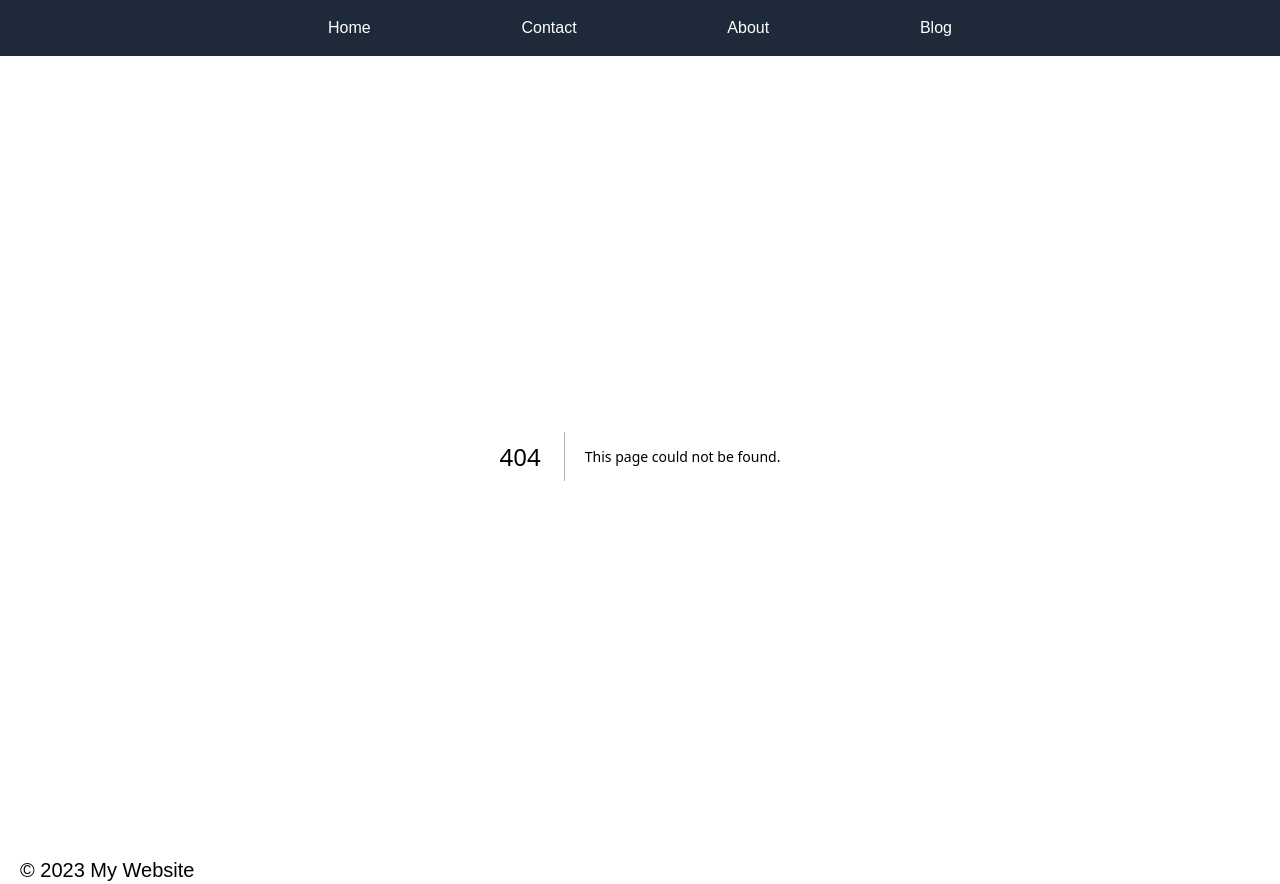
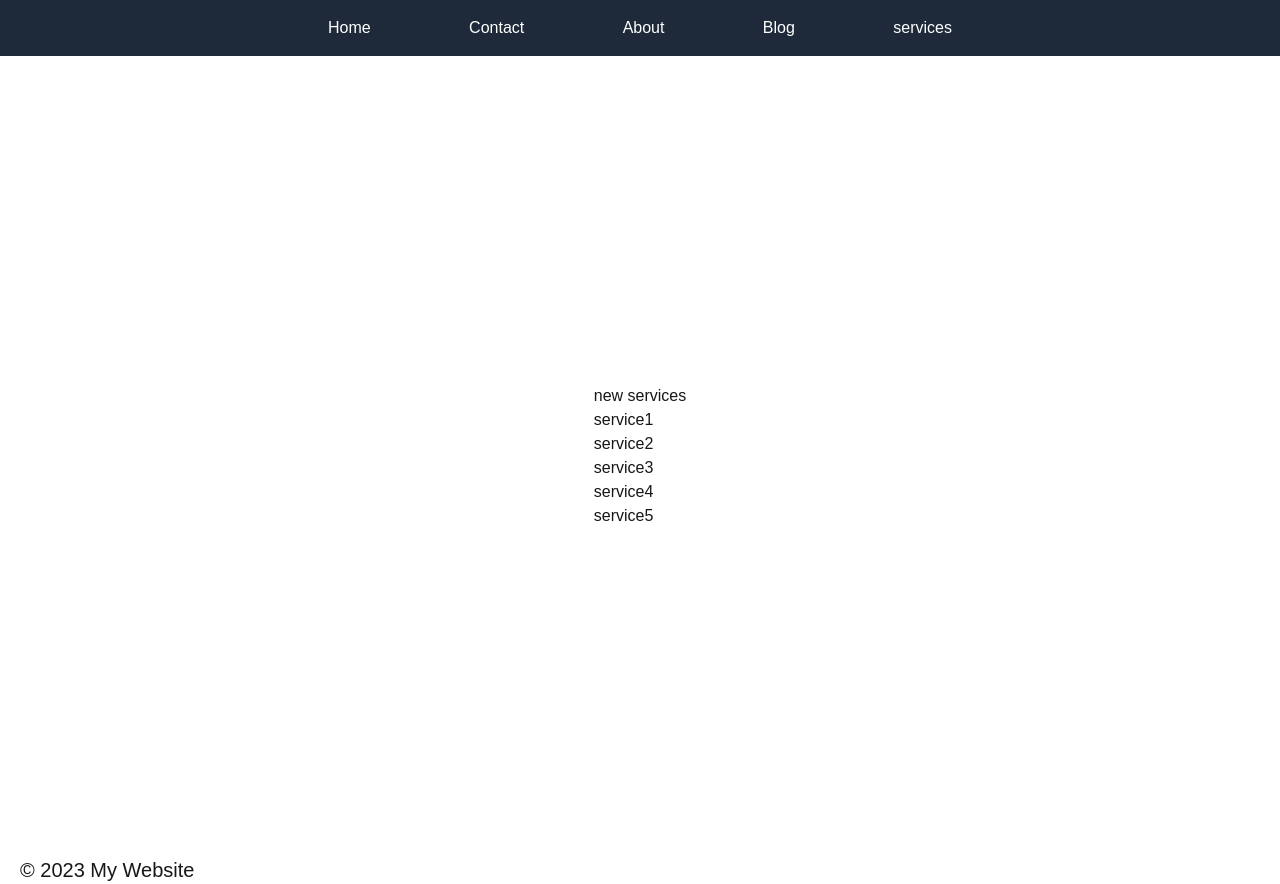
Before and after one commit to arjahid/Next-Js, a Next.js app: page /servicess in a window 1280 px wide. Before the commit this address had no page. Built offline with nearby package versions, Linux system fonts and the light colour scheme.

Commit message:
add services

```diff
--- a/src/app/components/Navbar.jsx
+++ b/src/app/components/Navbar.jsx
@@ -9,6 +9,7 @@ export default function Navbar() {
             <Link href='/contact'><li>Contact</li></Link>
            <Link href='/about'><li>About</li></Link>
             <Link href='/blog'><li>Blog</li></Link>
+            <Link href='/servicess'><li>services</li></Link>
           </ul>
         </nav>
   )
--- /dev/null
+++ b/src/app/servicess/[id]/page.jsx
@@ -0,0 +1,12 @@
+import React from 'react'
+
+export default function serviceDetails({params}) {
+    const id= params.id;
+  return (
+    <div>
+        <h1>Service Details</h1>
+        <p>Service ID: {id}</p>
+        <p>This is the details page for service with ID: {id}</p>
+    </div>
+  )
+}
--- /dev/null
+++ b/src/app/servicess/page.jsx
@@ -0,0 +1,27 @@
+'use client'
+import Link from 'next/link'
+import React from 'react'
+
+
+export default function Services() {
+    const data=[
+        {id:1, name:"service1"},
+        {id:2, name:"service2"},
+        {id:3, name:"service3"},
+        {id:4, name:"service4"},
+        {id:5, name:"service5"}
+    ]
+  return (
+    <div>new services
+        {
+            data.map((item) => (
+                <div key={item.id}>
+                    <Link href={`/servicess/${item.id}`}>
+                        <h2>{item.name}</h2>
+                    </Link>
+                </div>
+            ))
+        }
+    </div>
+  )
+}
```
